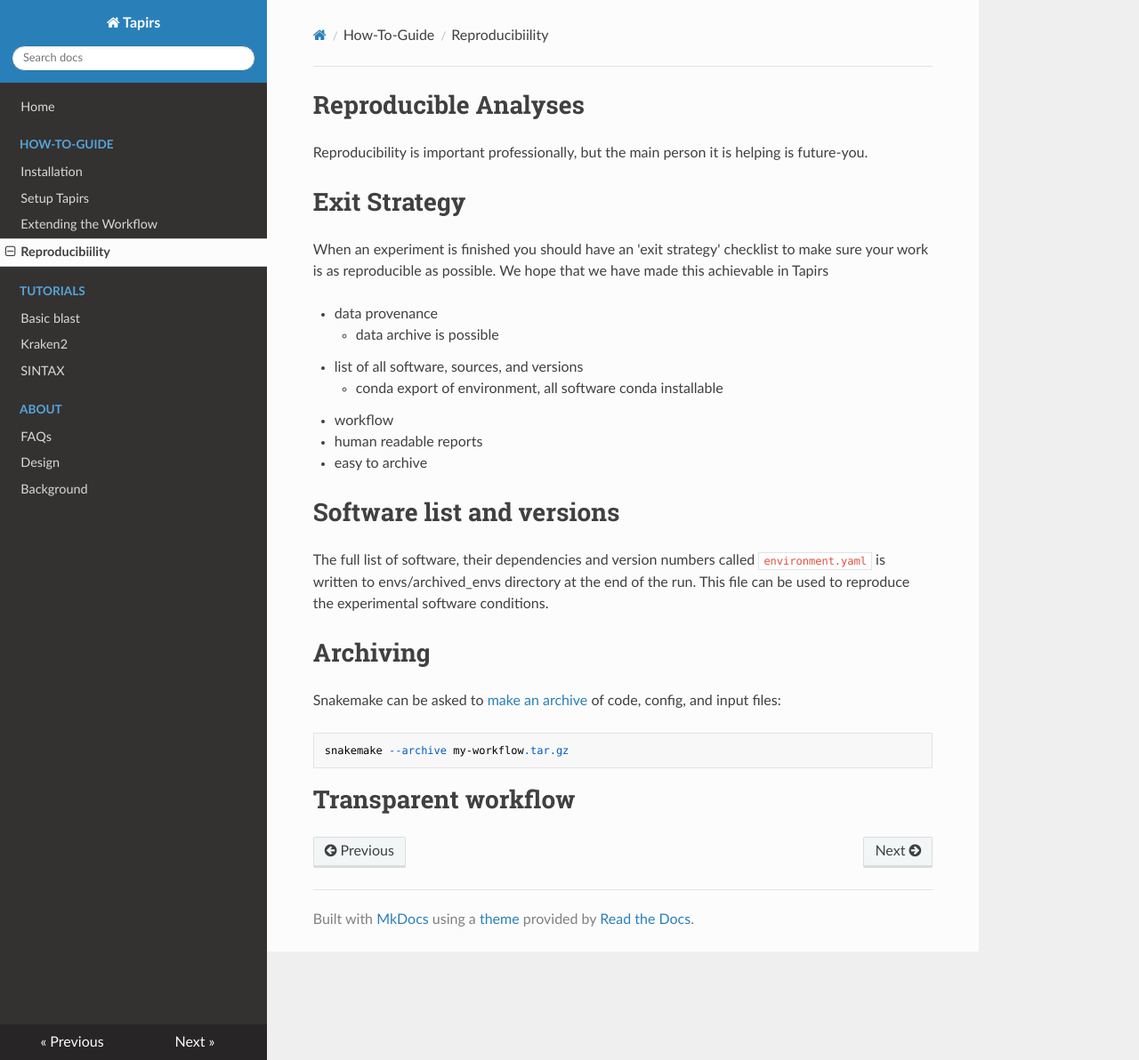
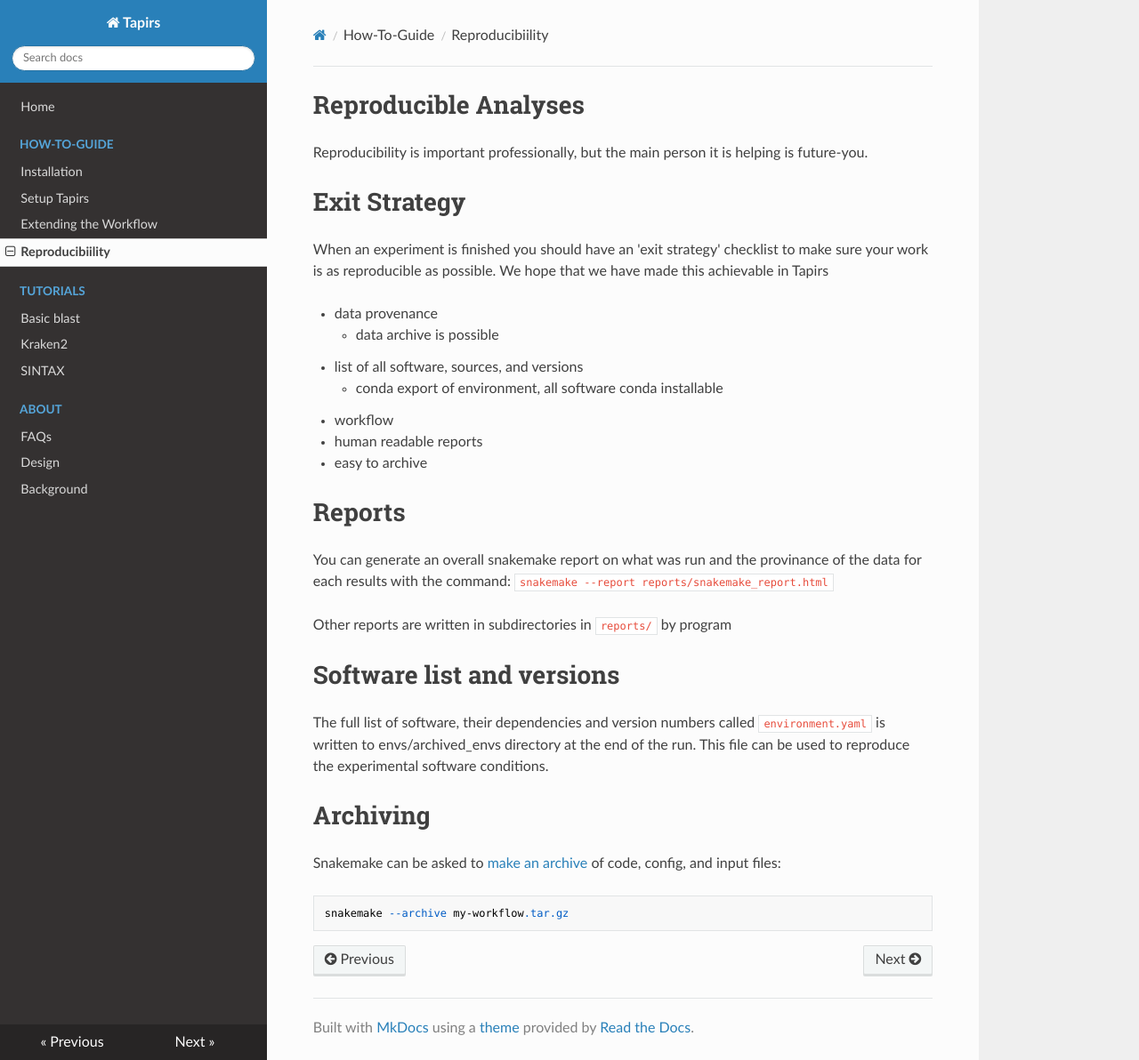
Before and after one commit to EvoHull/Tapirs, an MkDocs documentation site: the page built from docs/How-To-Guide/reproducibility.md, in a window 1280 px wide and 1192 px high. Shown: the whole window at 89% size. Built offline with MkDocs 1.6.1, drawn with Linux system fonts in a browser that asks for light colours; nearby versions of some CDN libraries.

Commit message:
minor doc updates

````diff
--- a/docs/How-To-Guide/reproducibility.md
+++ b/docs/How-To-Guide/reproducibility.md
@@ -13,6 +13,12 @@ When an experiment is finished you should have an 'exit strategy' checklist to m
 - human readable reports
 - easy to archive
 
+# Reports
+You can generate an overall snakemake report on what was run and the provinance of the data for each results with the command:
+`snakemake --report reports/snakemake_report.html`
+
+Other reports are written in subdirectories in `reports/` by program
+
 # Software list and versions
 
 The full list of software, their dependencies and version numbers called `environment.yaml` is written to envs/archived_envs directory at the end of the run. This file can be used to reproduce the experimental software conditions.
@@ -22,5 +28,3 @@ Snakemake can be asked to [make an archive](https://snakemake.readthedocs.io/en/
 ```
 snakemake --archive my-workflow.tar.gz
 ```
-
-# Transparent workflow
````
Also changed, not shown: docs/How-To-Guide/setup.md (+3 -0 lines).
